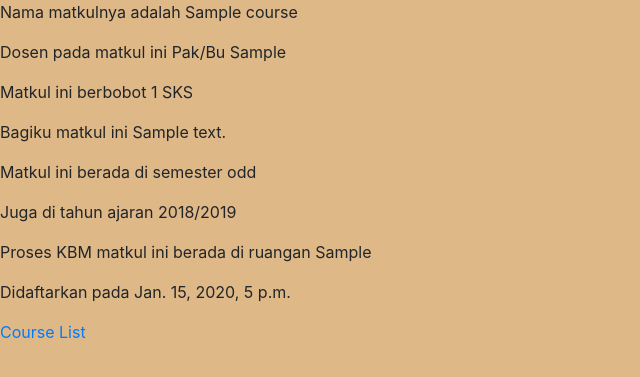
After one commit to faisaladisoe/story-ppw, a Django app: a page that uses story1/templates/story5/courseDetails.html in a window 1280 px wide. The commit adds this page. Shown: the top 377 px of the page, without its empty margins (0-640 px from the left). Run offline with Django 3.2, Linux system fonts and the light colour scheme; tables that the repository leaves empty hold one stand-in row (values such as "Sample post"); some libraries are stand-ins or nearby versions.

Commit message:
give another features

```diff
--- a/story/settings.py
+++ b/story/settings.py
@@ -125,7 +125,7 @@ AUTH_PASSWORD_VALIDATORS = [
 
 LANGUAGE_CODE = 'en-us'
 
-TIME_ZONE = 'UTC'
+TIME_ZONE = 'Asia/Jakarta'
 
 USE_I18N = True
 
--- /dev/null
+++ b/story1/static/story1/css/courseDetails.css
@@ -0,0 +1,10 @@
+* {
+    margin: 0;
+    padding: 0;
+    border: 0;
+    box-sizing: border-box;
+}
+
+body {
+    background-color: burlywood;
+}
--- /dev/null
+++ b/story1/templates/story5/courseDetails.html
@@ -0,0 +1,34 @@
+{% load static %}
+
+{% include '../header.html' %}
+
+{% block bootstrap %}
+<link rel="stylesheet" href="https://stackpath.bootstrapcdn.com/bootstrap/4.5.2/css/bootstrap.min.css"
+    integrity="sha384-JcKb8q3iqJ61gNV9KGb8thSsNjpSL0n8PARn9HuZOnIxN0hoP+VmmDGMN5t9UJ0Z" crossorigin="anonymous">
+{% endblock bootstrap %}
+
+{% block css %}
+<link rel="stylesheet" href="{% static 'story1/css/courseDetails.css' %}">
+{% endblock css %}
+
+{% block title %}
+<title>Course Details</title>
+{% endblock title %}
+
+<body>
+    {% for component in data %}
+        <p>Nama matkulnya adalah {{ component.course_name }}</p>
+        <p>Dosen pada matkul ini Pak/Bu {{ component.lecturer }}</p>
+        <p>Matkul ini berbobot {{ component.credits }} SKS</p>
+        <p>Bagiku matkul ini {{ component.description }}</p>
+        <p>Matkul ini berada di semester {{ component.term }}</p>
+        <p>Juga di tahun ajaran {{ component.academic_year }}</p>
+        <p>Proses KBM matkul ini berada di ruangan {{ component.room }}</p>
+        <p>Didaftarkan pada {{ component.date_created }}</p>
+    {% endfor %}
+
+    <a href="{% url 'courseList' %}">Course List</a>
+</body>
+
+{% include '../script.html' %}
+</html>
--- a/story1/templates/story5/courseList.html
+++ b/story1/templates/story5/courseList.html
@@ -34,7 +34,7 @@
         <tbody>
             {% for component in data %}
                 <tr>
-                    <td>{{component.course_name}}</td>
+                    <td><a href="{% url 'courseDetails' component.course_name %}">{{component.course_name}}</a></td>
                     <td>{{component.lecturer}}</td>
                     <td>{{component.credits}}</td>
                     <td>{{component.description}}</td>
--- a/story1/urls.py
+++ b/story1/urls.py
@@ -13,4 +13,5 @@ urlpatterns = [
     path('courseRegister/courseList/', views.courseList, name = 'courseList'),
     path('courseRegister/courseUpdate/<str:pk>/', views.courseUpdate, name = 'courseUpdate'),
     path('courseRegister/courseDelete/<str:pk>/', views.courseDelete, name = 'courseDelete'),
+    path('courseRegister/courseList/<str:course_name>/', views.courseDetails, name = 'courseDetails'),
 ]
--- a/story1/views.py
+++ b/story1/views.py
@@ -109,8 +109,16 @@ def courseList(request):
 
     return render(request, 'story5/courseList.html', content)
 
+def courseDetails(request, course_name):
+    data = Course.objects.all().filter(course_name = course_name)
+    content = {
+        'data' : data
+    }
+
+    return render(request, 'story5/courseDetails.html', content)
+
 def courseUpdate(request, pk):
-    data = Course.objects.get(id=pk)
+    data = Course.objects.get(id = pk)
     form = CourseForm(instance = data)
     if request.method == 'POST':
         form = CourseForm(request.POST, instance = data)
```
Also changed, not shown: 1 other file.
